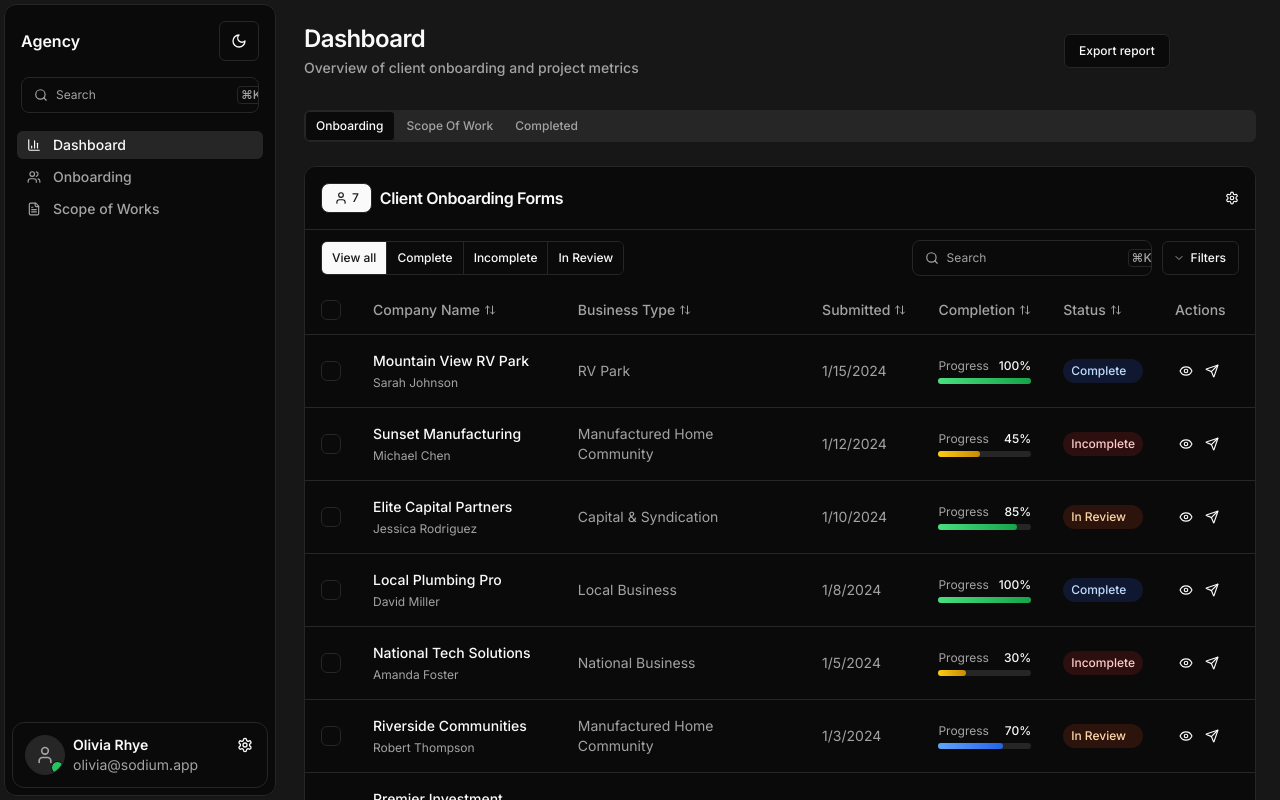
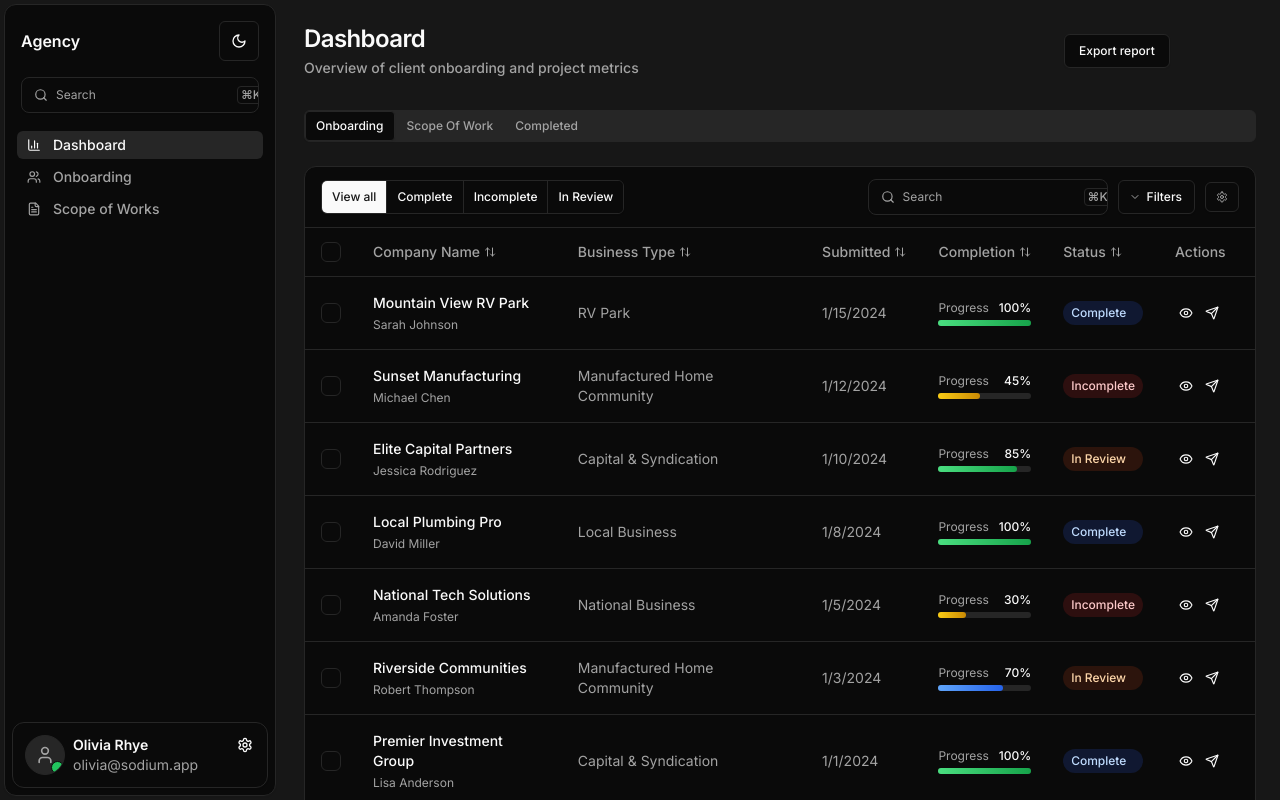
Before and after one commit to parkwebdev/parkweb-sak, a React (Vite) app: page / in a window 1280 px wide. Built offline with nearby package versions, Linux system fonts and the light colour scheme.

Commit message:
Fix filters and update table header

```diff
--- a/src/components/DataTable.tsx
+++ b/src/components/DataTable.tsx
@@ -73,6 +73,7 @@ export const DataTable: React.FC<DataTableProps> = ({ activeTab = 'onboarding' }
       filtered = filtered.filter(item => item.percentage >= 80);
     }
 
+    // Apply active filter
     if (activeFilter !== 'view-all') {
       if (activeFilter === 'complete') {
         filtered = filtered.filter(item => item.status === 'Complete');
@@ -139,25 +140,49 @@ export const DataTable: React.FC<DataTableProps> = ({ activeTab = 'onboarding' }
 
   return (
     <div className="w-full bg-card border border-border rounded-xl overflow-hidden">
-      <header className="w-full">
-        <div className="items-center flex w-full gap-4 bg-background px-4 py-4">
-          <div className="text-foreground text-base font-semibold leading-6 flex-1">
-            <div className="items-center flex gap-2">
-              <div className="border shadow-sm justify-center items-center flex gap-1 bg-primary text-primary-foreground px-3 py-1.5 rounded-lg border-border">
-                <User size={14} />
-                <div className="text-xs font-medium">{filteredData.length}</div>
+      {/* New Header with Filters, Search, and Settings */}
+      <header className="w-full border-b border-border">
+        <div className="justify-between items-center flex w-full gap-3 flex-wrap px-4 py-3">
+          <div className="border shadow-sm self-stretch flex overflow-hidden text-xs text-foreground font-medium leading-none my-auto rounded-md border-border max-md:flex-wrap">
+            {['View all', 'Complete', 'Incomplete', 'In Review'].map((filter, index) => {
+              const filterKey = filter.toLowerCase().replace(' ', '-');
+              const isActive = activeFilter === filterKey;
+              return (
+                <button
+                  key={filter}
+                  onClick={() => setActiveFilter(filterKey)}
+                  className={`justify-center items-center flex min-h-8 gap-1.5 px-2.5 py-1.5 max-md:px-2 max-md:text-xs transition-colors ${
+                    isActive ? 'bg-primary text-primary-foreground' : 'bg-background hover:bg-accent/50'
+                  } ${index < 3 ? 'border-r-border border-r border-solid' : ''}`}
+                >
+                  <div className="text-xs leading-4 self-stretch my-auto max-md:text-xs">
+                    {filter}
+                  </div>
+                </button>
+              );
+            })}
+          </div>
+          <div className="self-stretch flex items-center gap-2.5 whitespace-nowrap my-auto max-md:w-full max-md:flex-wrap">
+            <SearchInput
+              placeholder="Search"
+              value={searchTerm}
+              onChange={setSearchTerm}
+              searchResults={searchResults}
+              className="max-w-[240px] min-w-48 w-[240px] max-md:w-full max-md:min-w-0"
+            />
+            <button className="justify-center items-center border shadow-sm flex gap-1 overflow-hidden text-xs text-foreground font-medium leading-none bg-background px-2.5 py-2 rounded-md border-border hover:bg-accent/50 max-md:px-2">
+              <ChevronDown size={12} className="text-muted-foreground" />
+              <div className="justify-center items-center self-stretch flex my-auto px-0.5 py-0 max-md:hidden">
+                <div className="text-foreground text-xs leading-4 self-stretch my-auto">
+                  Filters
+                </div>
               </div>
-              <h2 className="text-base font-semibold">
-                {currentActiveTab === 'onboarding' ? 'Client Onboarding Forms' :
-                 currentActiveTab === 'scope-of-work' ? 'Scope of Work Projects' :
-                 'Completed Projects'}
-              </h2>
-            </div>
-          </div>
-          <button className="w-4 hover:bg-accent rounded p-0.5">
+            </button>
             <DropdownMenu>
               <DropdownMenuTrigger asChild>
-                <Settings size={14} className="cursor-pointer" />
+                <button className="justify-center items-center border shadow-sm flex gap-1 overflow-hidden text-xs text-foreground font-medium leading-none bg-background px-2.5 py-2 rounded-md border-border hover:bg-accent/50">
+                  <Settings size={12} className="text-muted-foreground" />
+                </button>
               </DropdownMenuTrigger>
               <DropdownMenuContent align="end" className="w-56">
                 <DropdownMenuLabel>Table Settings</DropdownMenuLabel>
@@ -203,51 +228,9 @@ export const DataTable: React.FC<DataTableProps> = ({ activeTab = 'onboarding' }
                 </DropdownMenuCheckboxItem>
               </DropdownMenuContent>
             </DropdownMenu>
-          </button>
-        </div>
-        <div className="bg-border flex min-h-px w-full" />
-      </header>
-
-      <div className="w-full">
-        <div className="justify-between items-center flex w-full gap-3 flex-wrap px-4 py-2.5 rounded-lg max-md:px-3">
-          <div className="border shadow-sm self-stretch flex overflow-hidden text-xs text-foreground font-medium leading-none my-auto rounded-md border-border max-md:flex-wrap">
-            {['View all', 'Complete', 'Incomplete', 'In Review'].map((filter, index) => {
-              const filterKey = filter.toLowerCase().replace(' ', '-');
-              const isActive = activeFilter === filterKey;
-              return (
-                <button
-                  key={filter}
-                  onClick={() => setActiveFilter(filterKey)}
-                  className={`justify-center items-center flex min-h-8 gap-1.5 px-2.5 py-1.5 max-md:px-2 max-md:text-xs transition-colors ${
-                    isActive ? 'bg-primary text-primary-foreground' : 'bg-background hover:bg-accent/50'
-                  } ${index < 3 ? 'border-r-border border-r border-solid' : ''}`}
-                >
-                  <div className="text-xs leading-4 self-stretch my-auto max-md:text-xs">
-                    {filter}
-                  </div>
-                </button>
-              );
-            })}
-          </div>
-          <div className="self-stretch flex items-center gap-2.5 whitespace-nowrap my-auto max-md:w-full max-md:flex-wrap">
-            <SearchInput
-              placeholder="Search"
-              value={searchTerm}
-              onChange={setSearchTerm}
-              searchResults={searchResults}
-              className="max-w-[240px] min-w-48 w-[240px] max-md:w-full max-md:min-w-0"
-            />
-            <button className="justify-center items-center border shadow-sm flex gap-1 overflow-hidden text-xs text-foreground font-medium leading-none bg-background px-2.5 py-2 rounded-md border-border hover:bg-accent/50 max-md:px-2">
-              <ChevronDown size={12} className="text-muted-foreground" />
-              <div className="justify-center items-center self-stretch flex my-auto px-0.5 py-0 max-md:hidden">
-                <div className="text-foreground text-xs leading-4 self-stretch my-auto">
-                  Filters
-                </div>
-              </div>
-            </button>
           </div>
         </div>
-      </div>
+      </header>
 
       <div className="w-full overflow-x-auto">
         <Table>
```
